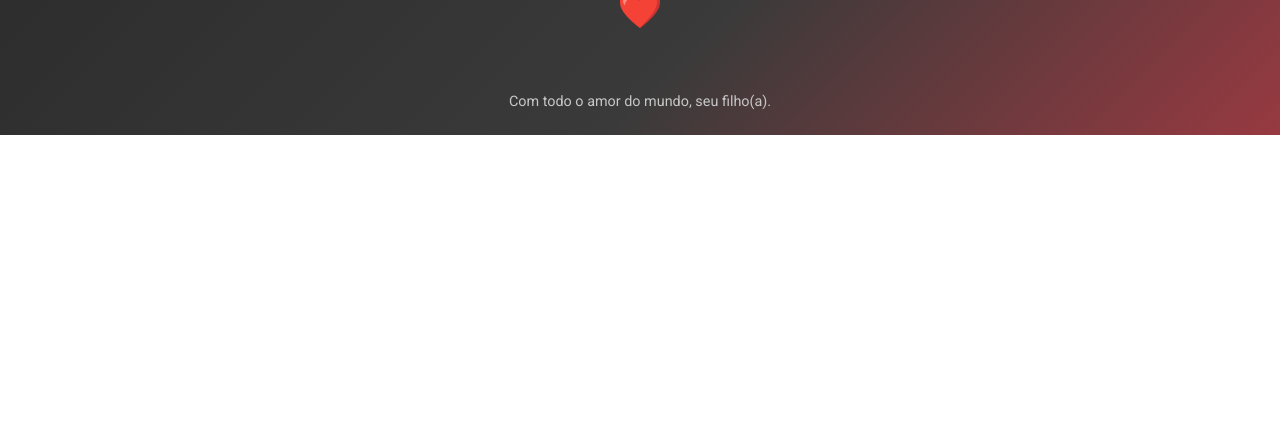
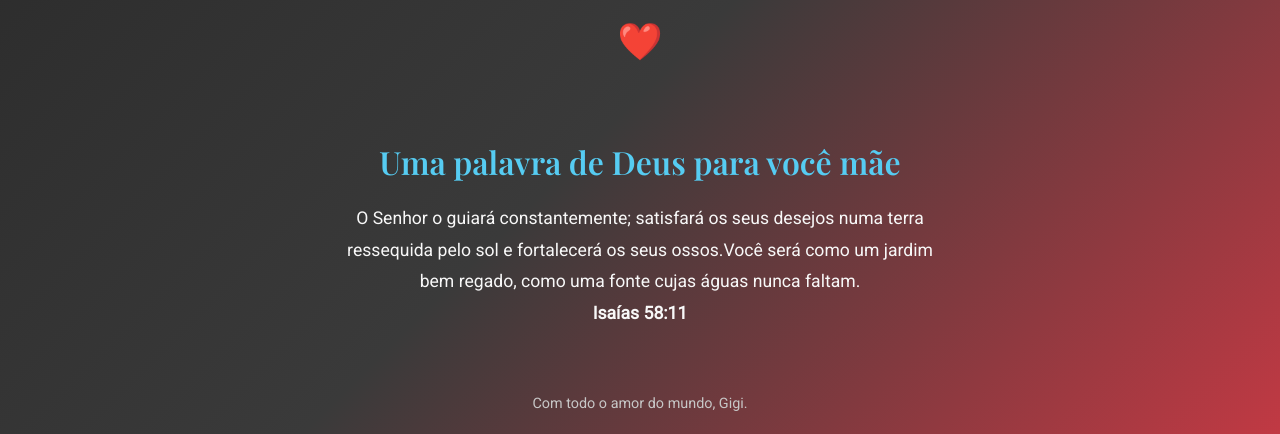
Before and after one commit to GiihAntonieli/GiftMom, a plain HTML site: page main.html in a window 1280 px wide. Shown: the part 1697-2131 px from the top of the page. Before the commit the page ends 1832 px from the top, so only its background shows below. Drawn offline with nearby package versions, Linux system fonts and the light colour scheme.

Commit message:
texto editado

```diff
--- a/main.html
+++ b/main.html
@@ -34,15 +34,24 @@
   <section>
     <h2>💌 Uma mensagem do meu coração</h2>
     <p>
-      Mãe, você é o exemplo mais bonito de força, ternura e amor que eu conheço.<br><br>
+      Mãe, você é o exemplo mais bonito de força, ternura, amor e fé que eu conheço.<br><br>
       Que este novo ano de vida te traga alegrias do tamanho da sua bondade, saúde do tamanho do seu coração e sonhos do tamanho do amor que você espalha.<br><br>
       <strong>Te amo mais do que palavras conseguem dizer.</strong>
     </p>
     <div class="heart">❤️</div>
   </section>
 
+  <section>
+    <h2>Uma palavra de Deus para você mãe</h2>
+    <p>
+      O Senhor o guiará constantemente; satisfará os seus desejos numa terra ressequida pelo sol e fortalecerá os seus ossos.Você será como um jardim bem regado, como uma fonte cujas águas nunca faltam.
+      <br>
+      <strong>Isaías 58:11</strong>
+    </p>
+  </section>
+
   <footer>
-    Com todo o amor do mundo, seu filho(a).
+    Com todo o amor do mundo, Gigi.
   </footer>
 
 </body>
```
